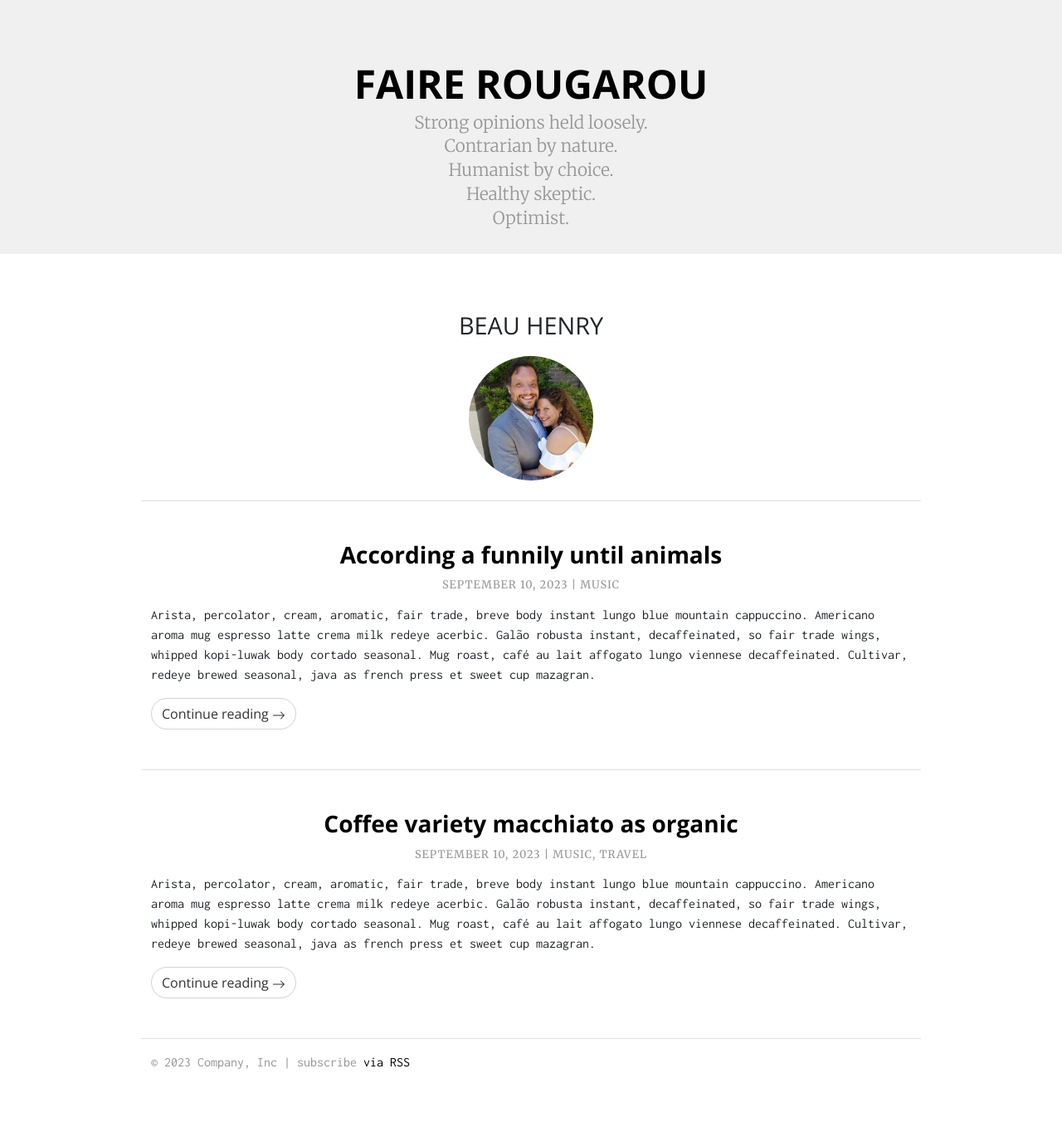
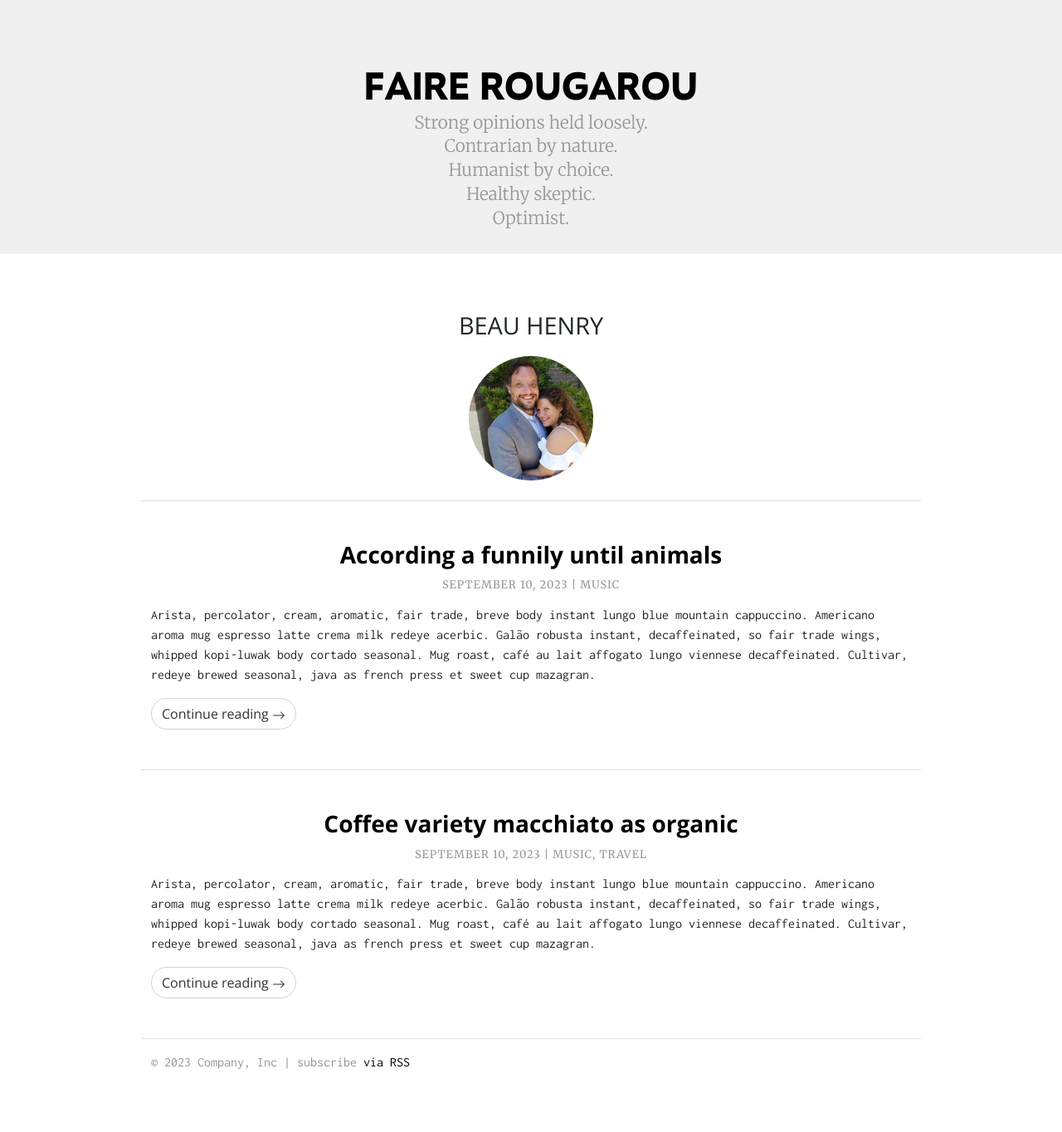
Before and after one commit to beauregardhenry/rougarou, a Jekyll site: the page built from by/beau-henry.md, in a window 1280 px wide. Shown: the whole page at 83% size. Built offline with Jekyll 4.4.1, drawn with Linux system fonts in a browser that asks for light colours.

Commit message:
update header h1 font-family: retail

```diff
--- a/assets/css/main.css
+++ b/assets/css/main.css
@@ -3,6 +3,13 @@
 @import url("https://fonts.googleapis.com/css2?family=Inconsolata:400,300,700");
 @import url('https://fonts.googleapis.com/css2?family=Open+Sans:wght@300;400;700&display=swap');
 
+@font-face {
+    font-family: retail;
+    font-style: normal;
+    font-weight: bold;
+    font-stretch: normal;
+    src: url('/assets/fonts/ohno/retail/Retail/RetailDemo-Bold.otf') format('opentype');
+}
 .container {
     max-width: 940px;
 }
@@ -16,8 +23,8 @@
 }
 
 header h1 {
-    font-family: 'Open Sans', sans-serif !important;
-    font-weight: 700;
+    font-family: retail, sans-serif !important;
+    /* font-weight: 700; */
     font-size: 3rem;
     text-transform: uppercase;
 }
```
